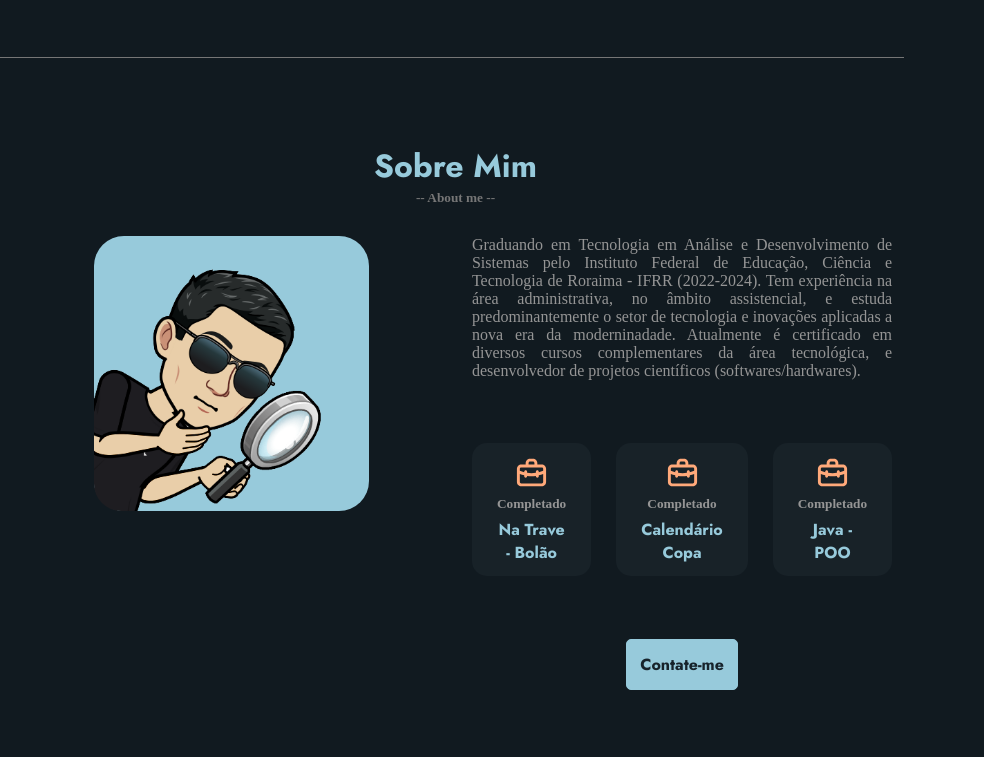
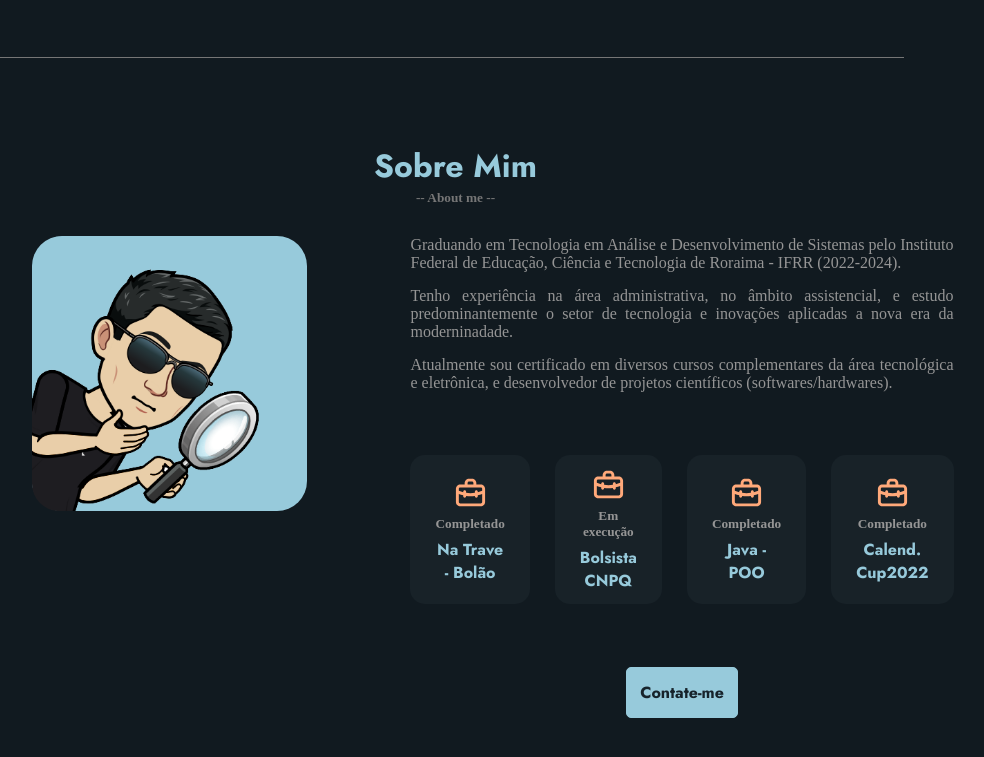
Before and after one commit to Jhonsonmarlon/Portfolio_JhonsonM., a plain HTML site: page index.html in a window 1280 px wide. Shown: the part 623-1380 px from the top of the page, without its empty margins (199-1183 px from the left). Drawn offline with Linux system fonts and the light colour scheme.

Commit message:
mini alterações

```diff
--- a/css/style.css
+++ b/css/style.css
@@ -192,6 +192,12 @@ i#burguer {
     display: flex;
     flex-direction: column;
     gap: 63px;
+}
+
+.texto_cont_sobre {
+    display: flex;
+    flex-direction: column;
+    gap: 15px;
 }
 
 .texto_cont_sobre p {
--- a/index.html
+++ b/index.html
@@ -29,7 +29,7 @@
                 </div>
                 <menu id="itens" class="navbar_menu">
                     <ul>
-                        <li><a class="item" onclick="clickOp()" href="#sobre">Sobre</a></li>
+                        <li><a id="item1" onclick="clickOp()" href="#sobre">Sobre</a></li>
                         <li><a class="item" onclick="clickOp()" href="#exp">Experiência</a></li>
                         <li><a class="item" onclick="clickOp()" href="#serv">Serviços</a></li>
                         <li><a class="item" onclick="clickOp()" href="#works">Projetos</a></li>
@@ -72,11 +72,14 @@
                         <div class="texto_cont_sobre">
                             <p>Graduando em Tecnologia em Análise e Desenvolvimento de
                                 Sistemas pelo Instituto Federal de Educação, Ciência e
-                                Tecnologia de Roraima - IFRR (2022-2024). Tem experiência
-                                na área administrativa, no âmbito assistencial, e estuda
-                                predominantemente o setor de tecnologia e inovações aplicadas
-                                a nova era da moderninadade. Atualmente é certificado em
-                                diversos cursos complementares da área tecnológica, e
+                                Tecnologia de Roraima - IFRR (2022-2024).</p>
+
+                            <p>Tenho experiência na área administrativa, no âmbito assistencial,
+                                e estudo predominantemente o setor de tecnologia e inovações aplicadas
+                                a nova era da moderninadade. </p>
+
+                            <p>Atualmente sou certificado em
+                                diversos cursos complementares da área tecnológica e eletrônica, e
                                 desenvolvedor de projetos científicos (softwares/hardwares). </p>
                         </div>
                         <div class="box_cont_sobre">
@@ -87,13 +90,18 @@
                             </div>
                             <div class="box_sobre box2">
                                 <img src="./assets/icons/icon-box_sobre.svg" alt="">
-                                <h5>Completado</h5>
-                                <p>Calendário Copa</p>
+                                <h5>Em execução</h5>
+                                <p>Bolsista CNPQ</p>
                             </div>
                             <div class="box_sobre box3">
                                 <img src="./assets/icons/icon-box_sobre.svg" alt="">
                                 <h5>Completado</h5>
                                 <p>Java - POO</p>
+                            </div>
+                            <div class="box_sobre box4">
+                                <img src="./assets/icons/icon-box_sobre.svg" alt="">
+                                <h5>Completado</h5>
+                                <p>Calend. Cup2022</p>
                             </div>
                         </div>
                         <div class="button_cont_sobre">
--- a/js/main.js
+++ b/js/main.js
@@ -13,11 +13,3 @@ function clickForaMenu() {
         itens.style.display = 'none';
     }
 }
-
-function clickOp() {
-    if (item.style.display == 'active') {
-        itens.style.display = 'none';
-    } else {
-        itens.style.display = 'flex';
-    }
-}
```
